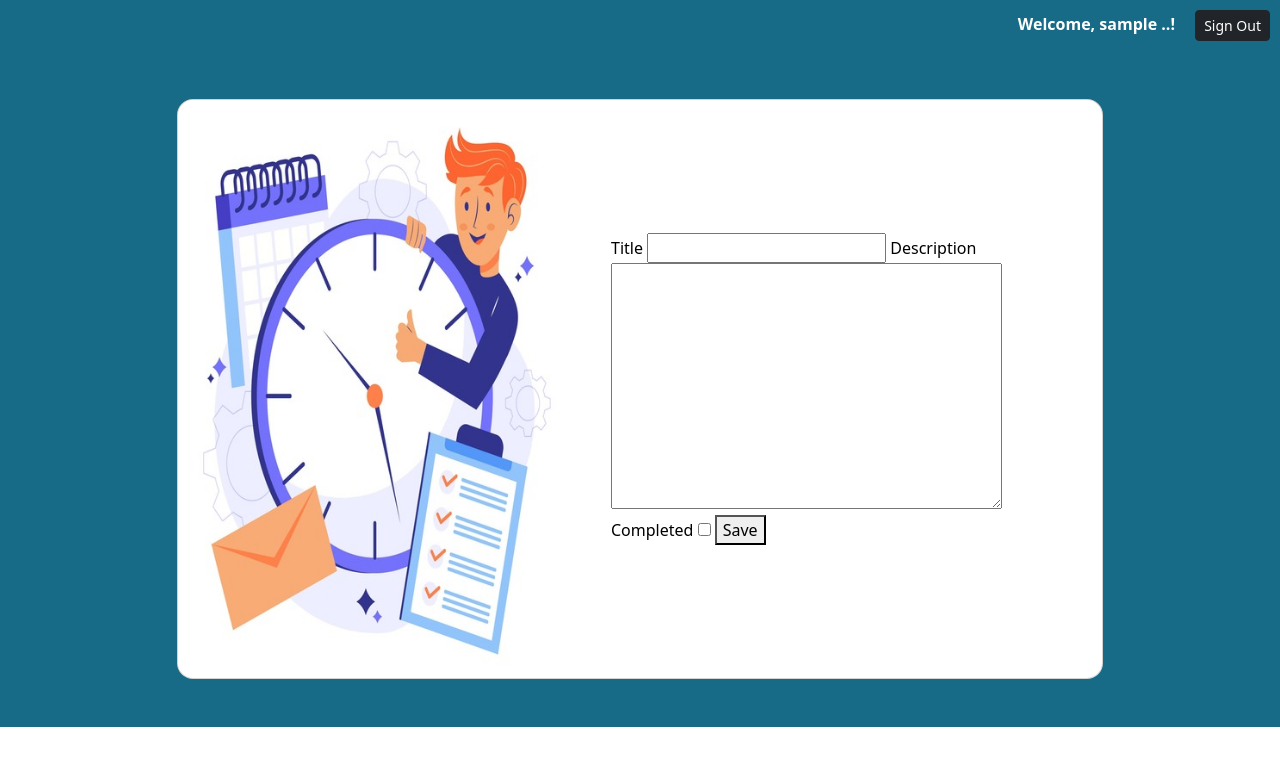
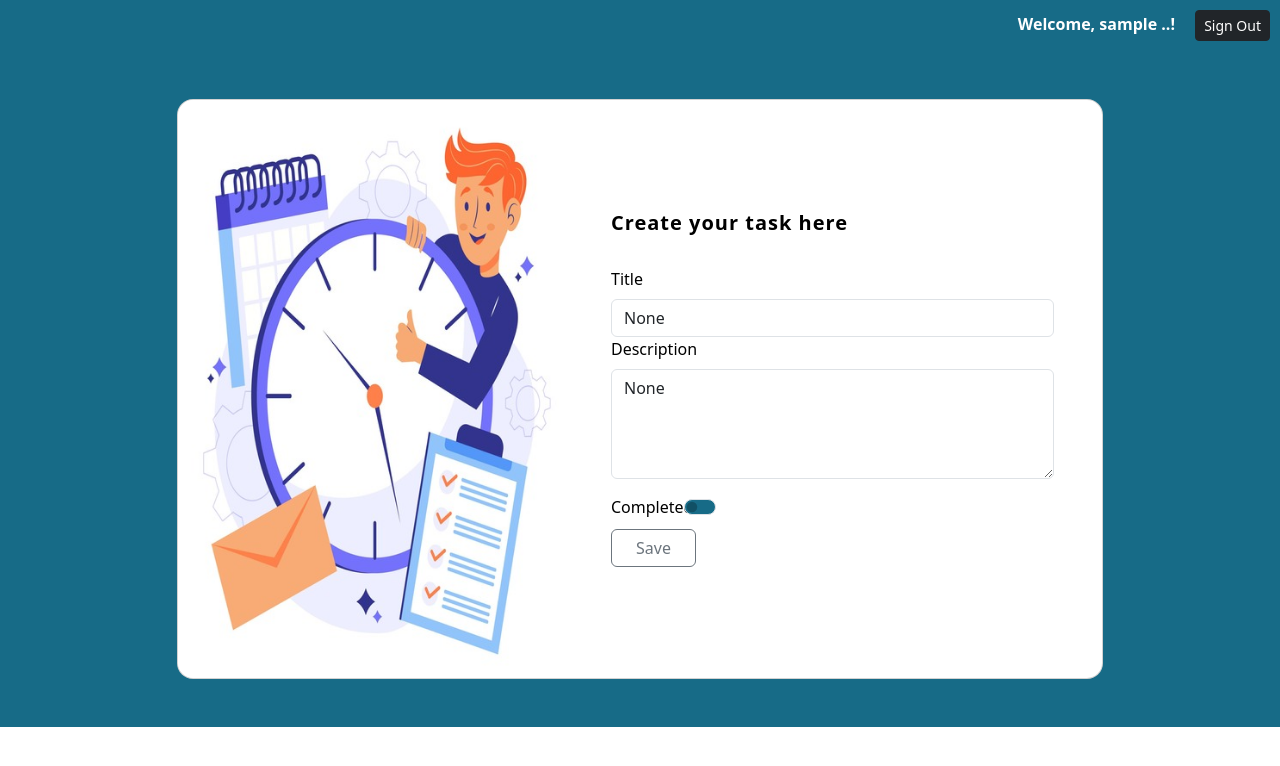
Before and after one commit to milanjakhaniya/todo_auth, a Django app: page /create/ in a window 1280 px wide. Shown: the top 766 px of the page. Run offline with Django 4.2, Linux system fonts and the light colour scheme; the visitor is signed in with stand-in values (Sample User, id 1); some libraries are stand-ins or nearby versions.

Commit message:
task create and save in database

```diff
--- a/newsite_app/templates/task_form.html
+++ b/newsite_app/templates/task_form.html
@@ -1,18 +1,35 @@
 {% extends 'base.html' %}
 {% block content %}
-<form method="post">
-    {% csrf_token %}
-    {% for field in form %}
-    <label for="{{field.auto_id}}">
-        {{field.label}}
-    </label>
+{% load static %}
 
 
-    {{field}}
-    {% if field.help_text %}
-    <small>{{field.help_text}}</small>
-    {% endif %}
-    {% endfor %}
-    <button type="submit">Save</button>
+<form action="" method="post">
+    {% csrf_token %}
+    <div class="form-group">
+        <h5 class="fw-normal mb-3 pb-3" style="letter-spacing: 1px;"> <strong>Create your task here</strong></h5>
+        <label for="title_name" class="mb-2">Title</label>
+        <input type="input" class="form-control" id="title" name="title" value={{form.title.value}} placeholder="Type title">
+    </div>
+
+    <div class="form-outline">
+        <label class="form-label" for="textAreaExample">Description</label>
+        <textarea class="form-control" id="description" name="description" value={{form.description.value}} rows="4">{{form.description.value}}</textarea>
+    </div>
+
+    <div class="mt-3 row">
+        <label class="form-check-label col-3" >Completed</label>
+        <div class="form-check form-switch col ps-2">
+            {% if form.completed.value %}
+                <input class="form-check-input" type="checkbox" id="completed" name="completed" value={{form.completed.value}} style="background-color: #176B87;" checked/>
+            {% else %}
+                <input class="form-check-input" type="checkbox" id="completed" name="completed" value={{form.completed.value}} style="background-color: #176B87;" />
+            {% endif %}
+        </div>
+    </div>
+    <div>
+        <button type="save" class="btn btn-outline-secondary ps-4 pe-4 mt-2">Save</button>
+    </div>
+
 </form>
+
 {% endblock content %}
--- a/requirements.txt
+++ b/requirements.txt
@@ -2,7 +2,7 @@
 beautifulsoup4==4.12.2
 Django==4.2.2
 django-bootstrap-v5==1.0.11
+fontawesomefree==6.4.0
 soupsieve==2.4.1
 sqlparse==0.4.4
 tzdata==2023.3
-fontawesomefree==6.4.0
```
Also changed, not shown: newsite_app/templates/register.html (+0 -10 lines).
